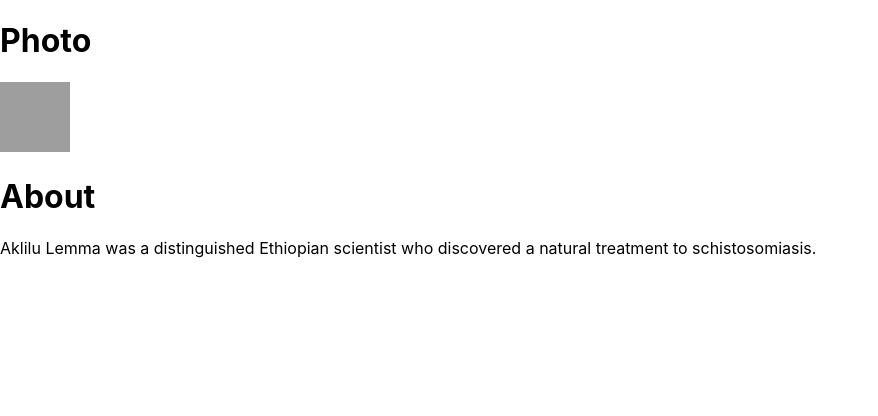
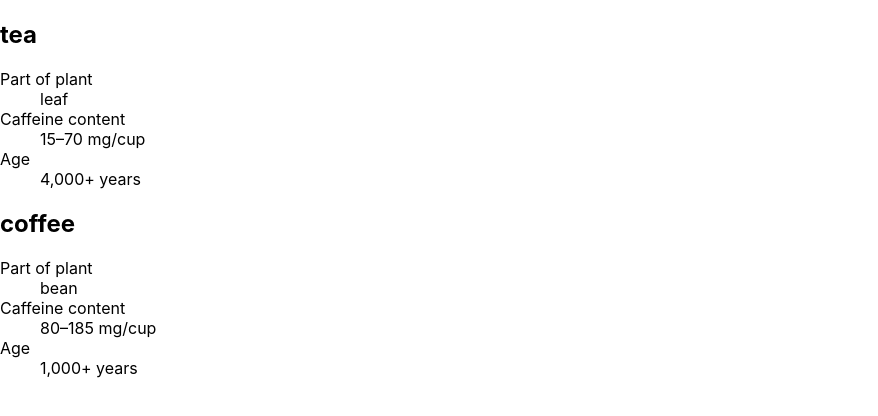
Before and after one commit to jzamesdean/my-app, a React (Create React App) app: page / in a window 1280 px wide. Shown: the top 416 px of the page, without its empty margins (0-878 px from the left). Built offline with nearby package versions, Linux system fonts and the light colour scheme; grey boxes are pictures that could not be loaded.

Commit message:
learnreact5

```diff
--- a/src/index.js
+++ b/src/index.js
@@ -6,7 +6,8 @@ import './index.css';
 //import App from './learnreact1/App';
 //import App from './learnreact2/App';
 //import App from './learnreact3/App';
-import App from './learnreact4/App';
+//import App from './learnreact4/App';
+import App from './learnreact5/App';
 import reportWebVitals from './reportWebVitals';
 
 const root = ReactDOM.createRoot(document.getElementById('root'));
--- /dev/null
+++ b/src/learnreact5/App.js
@@ -0,0 +1,115 @@
+function Item1({ name, isPacked }) {
+    let itemContent = name;
+    if (isPacked) {
+        itemContent = (
+            <del>
+                {name + " ✔"}
+            </del>
+        );
+    }
+    return (
+        <li className="item">
+            {itemContent}
+        </li>
+    );
+}
+
+function Item2({ name, isPacked }){
+
+    return (
+        <li className="item">
+            {name} {isPacked ? " ✔" : " ❌"}
+        </li>
+    )
+}
+
+
+function PackingList2() {
+    return (
+        <section>
+            <h1>Sally Ride's Packing List</h1>
+            <ul>
+                <Item
+                    isPacked={true}
+                    name="Space suit"
+                />
+                <Item
+                    isPacked={true}
+                    name="Helmet with a golden leaf"
+                />
+                <Item
+                    isPacked={false}
+                    name="Photo of Tam"
+                />
+            </ul>
+        </section>
+    );
+}
+
+function Item({ name,importance }) {
+    return (
+        <li className="item">
+            {name} {importance > 0 &&  <i>(Importance: {importance})</i>}
+        </li>
+    );
+}
+
+function PackingList() {
+    return (
+        <section>
+            <h1>Sally Ride's Packing List</h1>
+            <ul>
+                <Item
+                    importance={9}
+                    name="Space suit"
+                />
+                <Item
+                    importance={0}
+                    name="Helmet with a golden leaf"
+                />
+                <Item
+                    importance={6}
+                    name="Photo of Tam"
+                />
+            </ul>
+        </section>
+    );
+}
+
+function Drink({ name }) {
+    let plant = 'leaf';
+    let content = '15–70 mg/cup';
+    let age = '4,000+ years';
+
+    if(name === 'coffee') {
+        plant = 'bean';
+        content = '80–185 mg/cup';
+        age = '1,000+ years';
+    }
+
+
+    return (
+        <section>
+            <h1>{name}</h1>
+            <dl>
+                <dt>Part of plant</dt>
+                <dd>{plant}</dd>
+                <dt>Caffeine content</dt>
+                <dd>{content}</dd>
+                <dt>Age</dt>
+                <dd>{age}</dd>
+            </dl>
+        </section>
+    );
+}
+
+function  DrinkList() {
+    return (
+        <div>
+            <Drink name="tea" />
+            <Drink name="coffee" />
+        </div>
+    );
+}
+
+export default DrinkList
```
